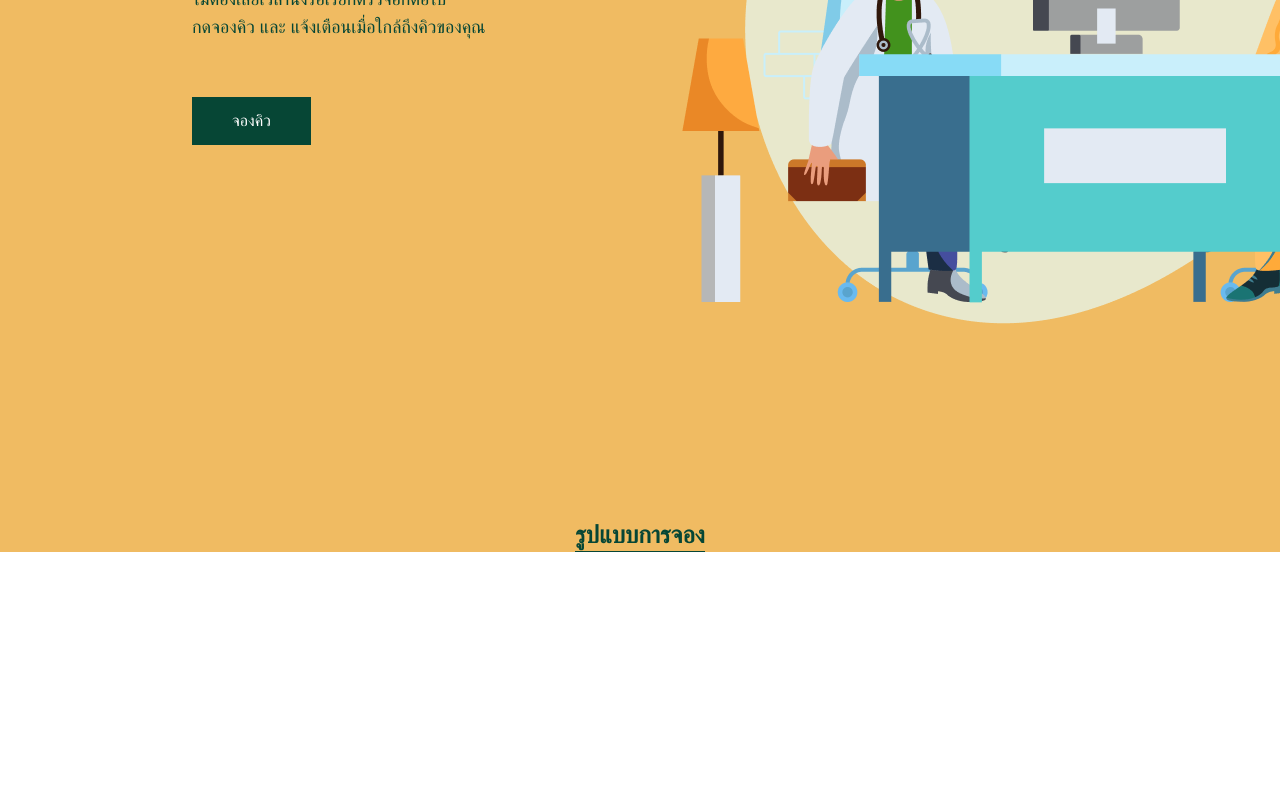
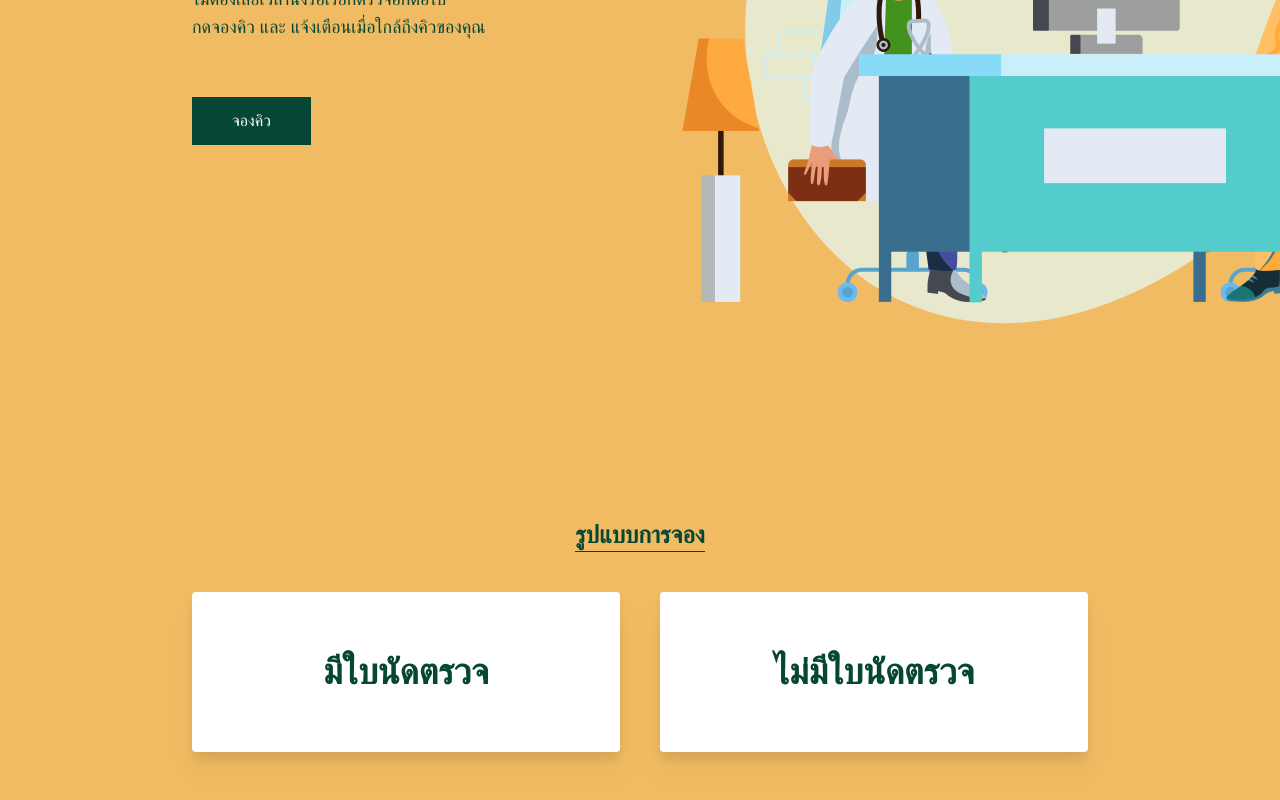
Before and after one commit to yanisa2002/Hospital-Booking-Website-Project, a React (Create React App) app: page / in a window 1280 px wide. Shown: the part 411-1211 px from the top of the page. Before the commit the page ends 963 px from the top, so only its background shows below. Built offline with nearby package versions, Linux system fonts and the light colour scheme.

Commit message:
Add Button in Home

```diff
--- a/src/page/Home.js
+++ b/src/page/Home.js
@@ -33,7 +33,7 @@
           </div>
         </div>
 
-        {/* <div className="flex flex-row mt-10 mb-20 gap-10">
+        <div className="flex flex-row mt-10 mb-20 gap-10">
           <div class="basis-1/2 ">
             <button className="w-full h-40 p-10 py-2 px-4 bg-[#ffffff] rounded text-[#064635] hover:bg-[#064635] hover:text-[#ffffff] transition duration-300 text-4xl font-semibold drop-shadow-xl">
               มีใบนัดตรวจ
@@ -44,7 +44,7 @@
               ไม่มีใบนัดตรวจ
             </button>
           </div>
-        </div> */}
+        </div>
       </div>
     </div>
   );
```
